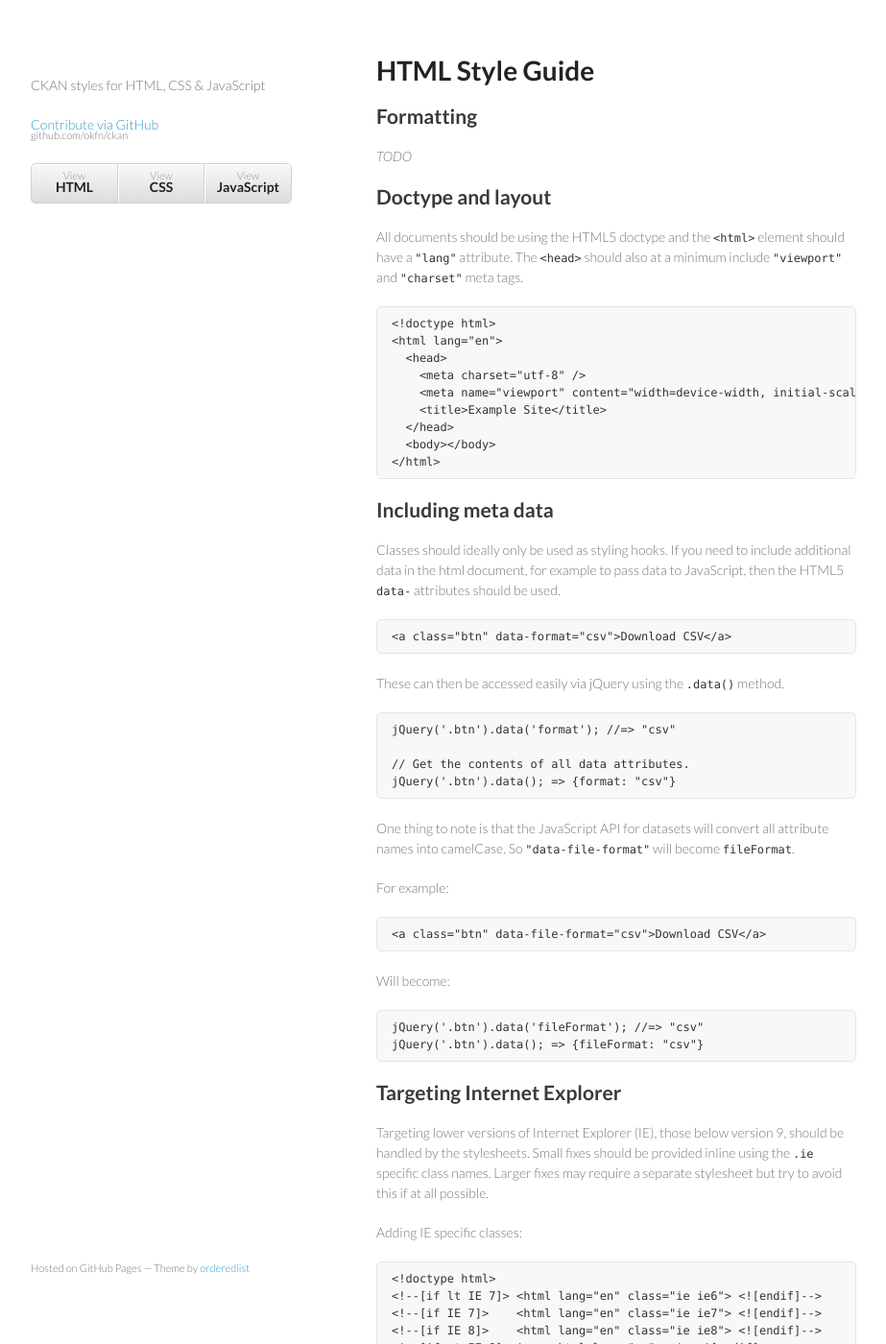
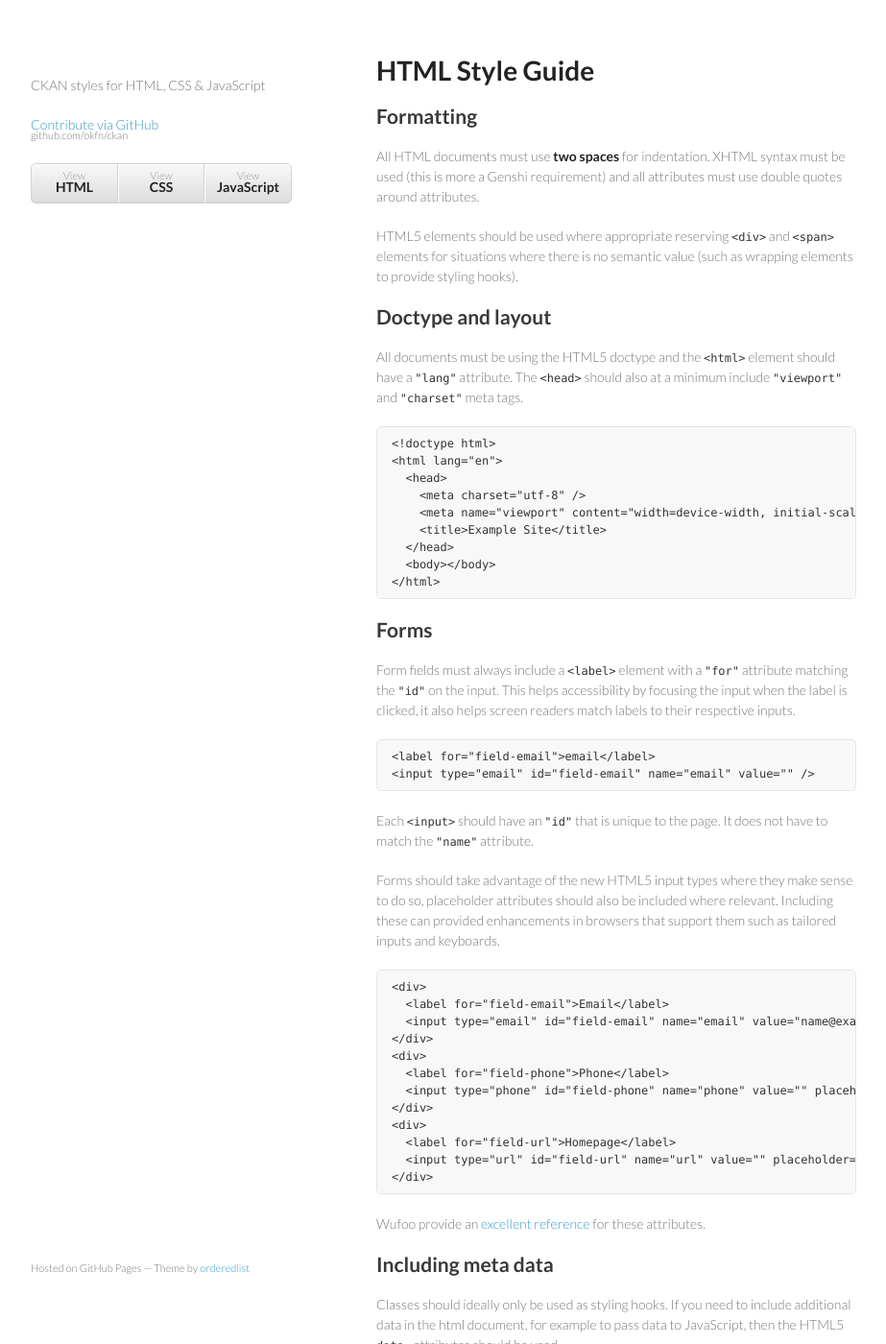
Before and after one commit to aron/ckan-style, a Jekyll site: the page built from styleguide/html/index.md, in a window 1280 px wide and 1400 px high. Shown: the whole window at 96% size, without its empty margins (178-1101 px from the left). Built offline with Jekyll 4.4.1, drawn with Linux system fonts in a browser that asks for light colours.

Commit message:
Add base formatting and form styles to HTML guide

```diff
--- a/_layouts/base.html
+++ b/_layouts/base.html
@@ -4,7 +4,7 @@
     <meta charset="utf-8" />
     <meta name="viewport" content="width=device-width, initial-scale=1, user-scalable=no">
     <!--[if lt IE 9]><script src="//html5shiv.googlecode.com/svn/trunk/html5.js"></script><![endif]-->
-    <title>{{ page.title }}{% if page.subtitle %} &bull; {{ page.subtitle }}{% endif %}</title>
+    <title>{% if page.subtitle %}{{ page.subtitle }} &bull; {% endif %}{{ page.title }}</title>
     <link rel="stylesheet" href="{{ site.baseurl }}css/global.css" />
   </head>
   <body>
--- a/styleguide/html/index.md
+++ b/styleguide/html/index.md
@@ -9,14 +9,20 @@ HTML Style Guide
 Formatting
 ----------
 
-*TODO*
+All HTML documents must use **two spaces** for indentation. XHTML syntax
+must be used (this is more a Genshi requirement) and all attributes must use
+double quotes around attributes.
+
+HTML5 elements should be used where appropriate reserving `<div>` and `<span>`
+elements for situations where there is no semantic value (such as wrapping
+elements to provide styling hooks).
 
 Doctype and layout
 ------------------
 
-All documents should be using the HTML5 doctype and the `<html>` element should
-have a `"lang"` attribute. The `<head>` should also at a minimum include `"viewport"`
-and `"charset"` meta tags.
+All documents must be using the HTML5 doctype and the `<html>` element should
+have a `"lang"` attribute. The `<head>` should also at a minimum include
+`"viewport"` and `"charset"` meta tags.
 
     <!doctype html>
     <html lang="en">
@@ -28,6 +34,44 @@ and `"charset"` meta tags.
       <body></body>
     </html>
 {:html}
+
+Forms
+-----
+
+Form fields must always include a `<label>` element with a `"for"` attribute
+matching the `"id"` on the input. This helps accessibility by focusing the
+input when the label is clicked, it also helps screen readers match labels to
+their respective inputs.
+
+    <label for="field-email">email</label>
+    <input type="email" id="field-email" name="email" value="" />
+{:html}
+
+Each `<input>` should have an `"id"` that is unique to the page. It does not
+have to match the `"name"` attribute.
+
+Forms should take advantage of the new HTML5 input types where they make sense
+to do so, placeholder attributes should also be included where relevant.
+Including these can provided enhancements in browsers that support them such as
+tailored inputs and keyboards.
+
+    <div>
+      <label for="field-email">Email</label>
+      <input type="email" id="field-email" name="email" value="name@example.com" />
+    </div>
+    <div>
+      <label for="field-phone">Phone</label>
+      <input type="phone" id="field-phone" name="phone" value="" placeholder="+44 077 12345 678" />
+    </div>
+    <div>
+      <label for="field-url">Homepage</label>
+      <input type="url" id="field-url" name="url" value="" placeholder="http://example.com" />
+    </div>
+{:html}
+
+Wufoo provide an [excellent reference][#attrs] for these attributes.
+
+[#attrs]: http://wufoo.com/html5/
 
 Including meta data
 ------------------
```
